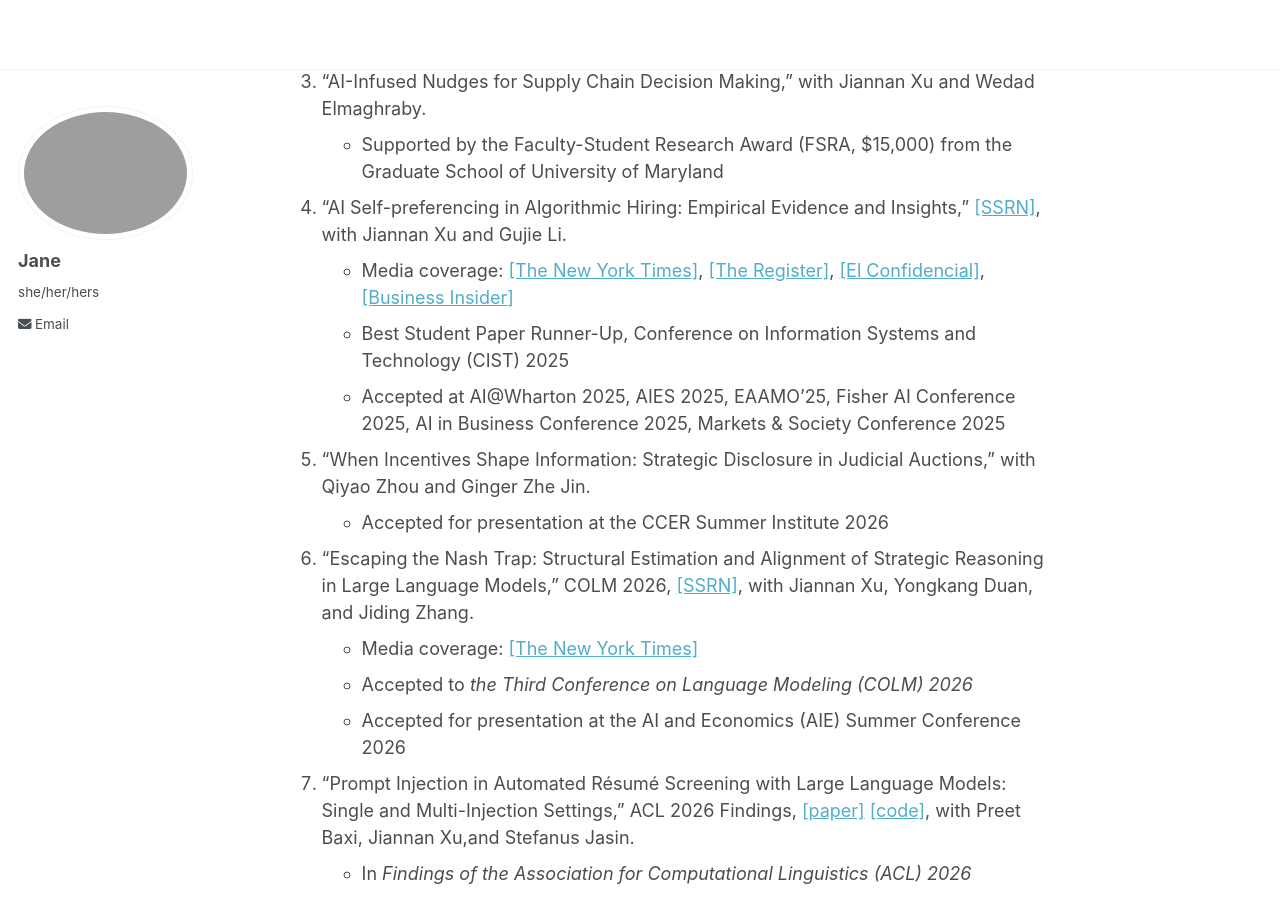
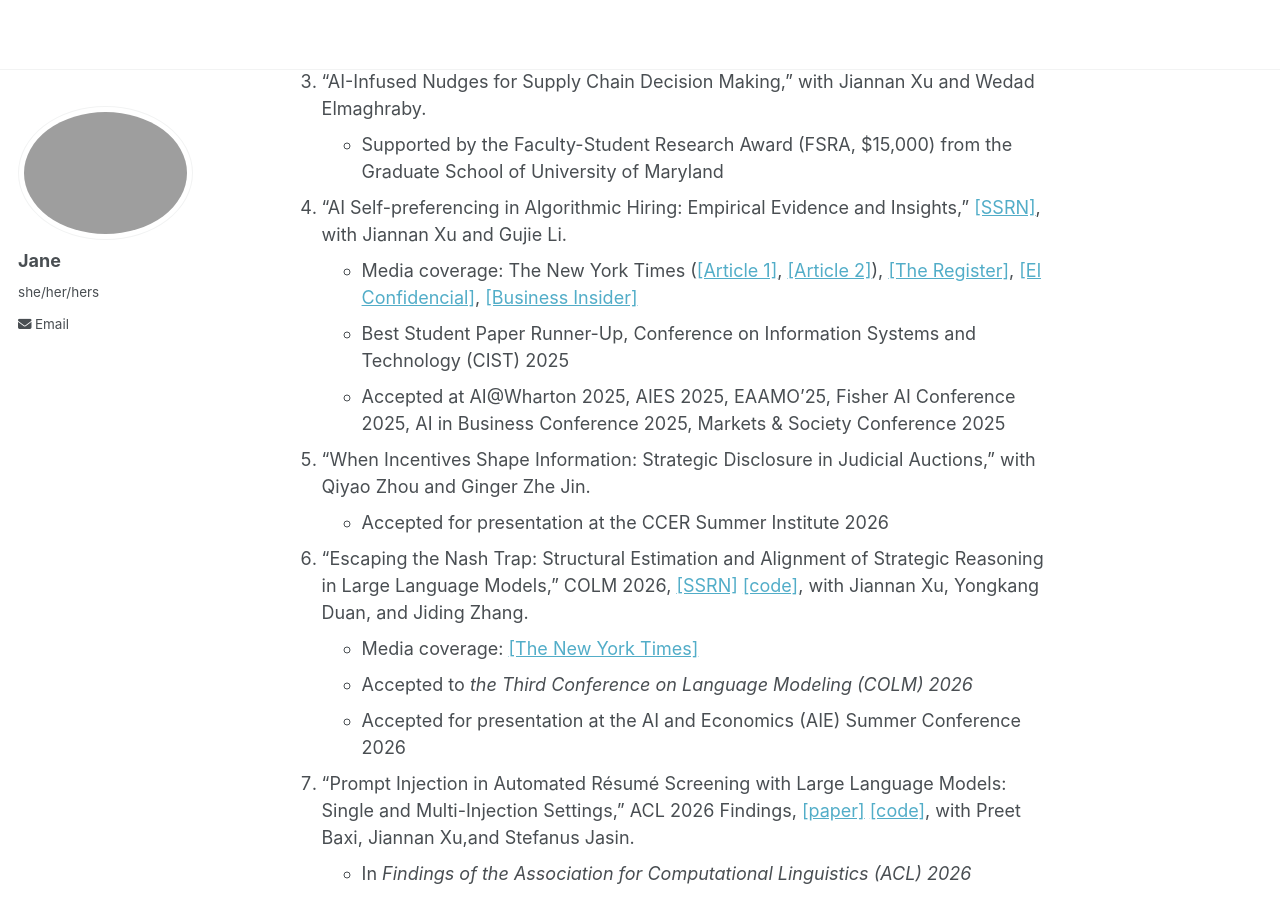
Before and after one commit to jiangyijane/jiangyijane.github.io, a Jekyll site: the page built from _pages/about.md, in a window 1280 px wide and 900 px high, scrolled down 710 px. Built offline with Jekyll 4.4.1, drawn with Linux system fonts in a browser that asks for light colours.

Commit message:
Revise media coverage and add code link for COLM 2026
Updated media coverage links and added code repository for a paper.

```diff
--- a/_pages/about.md
+++ b/_pages/about.md
@@ -22,12 +22,12 @@ Research
 3. "AI-Infused Nudges for Supply Chain Decision Making," with Jiannan Xu and Wedad Elmaghraby.
   - Supported by the Faculty-Student Research Award (FSRA, $15,000) from the Graduate School of University of Maryland
 4. "AI Self-preferencing in Algorithmic Hiring: Empirical Evidence and Insights," [[SSRN]](https://papers.ssrn.com/sol3/papers.cfm?abstract_id=5417394), with Jiannan Xu and Gujie Li.
-  - Media coverage: [[The New York Times]](https://www.nytimes.com/2026/06/29/business/artificial-intelligence-workplace-consequences.html?unlocked_article_code=1.t1A.E8FZ.drfKT24fjjJ0&smid=url-share), [[The Register]](https://www.theregister.com/2025/09/03/ai_hiring_biased/), [[El Confidencial]](https://www.elconfidencial.com/tecnologia/2026-05-15/cv-empleo-ia-inteligencia-artificial-llm-orbio-sesgos_4350666/), [[Business Insider]](https://www.businessinsider.com/nvidia-exec-ai-likes-to-use-ai-it-impacts-resumes-2026-5)
+  - Media coverage: The New York Times ([[Article 1]](https://www.nytimes.com/2026/06/29/business/artificial-intelligence-workplace-consequences.html?unlocked_article_code=1.t1A.E8FZ.drfKT24fjjJ0&smid=url-share), [[Article 2]](https://www.nytimes.com/2026/08/14/magazine/ai-chatbots-internet-communication-loops.html?unlocked_article_code=1.6lA.RJyb.7SL-L-F90_oG&smid=url-share)), [[The Register]](https://www.theregister.com/2025/09/03/ai_hiring_biased/), [[El Confidencial]](https://www.elconfidencial.com/tecnologia/2026-05-15/cv-empleo-ia-inteligencia-artificial-llm-orbio-sesgos_4350666/), [[Business Insider]](https://www.businessinsider.com/nvidia-exec-ai-likes-to-use-ai-it-impacts-resumes-2026-5)
   - Best Student Paper Runner-Up, Conference on Information Systems and Technology (CIST) 2025
   - Accepted at AI@Wharton 2025, AIES 2025, EAAMO’25, Fisher AI Conference 2025, AI in Business Conference 2025, Markets & Society Conference 2025
 5. "When Incentives Shape Information: Strategic Disclosure in Judicial Auctions," with Qiyao Zhou and Ginger Zhe Jin.
   - Accepted for presentation at the CCER Summer Institute 2026
-6. "Escaping the Nash Trap: Structural Estimation and Alignment of Strategic Reasoning in Large Language Models," COLM 2026, [[SSRN]](https://papers.ssrn.com/sol3/papers.cfm?abstract_id=6993719), with Jiannan Xu, Yongkang Duan, and Jiding Zhang.
+6. "Escaping the Nash Trap: Structural Estimation and Alignment of Strategic Reasoning in Large Language Models," COLM 2026, [[SSRN]](https://papers.ssrn.com/sol3/papers.cfm?abstract_id=6993719) [[code]](https://github.com/jiannan-xu/colm2026_nash_trap), with Jiannan Xu, Yongkang Duan, and Jiding Zhang.
   - Media coverage: [[The New York Times]](https://www.nytimes.com/2026/06/29/business/artificial-intelligence-workplace-consequences.html?unlocked_article_code=1.t1A.E8FZ.drfKT24fjjJ0&smid=url-share)
   - Accepted to *the Third Conference on Language Modeling (COLM) 2026*
   - Accepted for presentation at the AI and Economics (AIE) Summer Conference 2026
```
